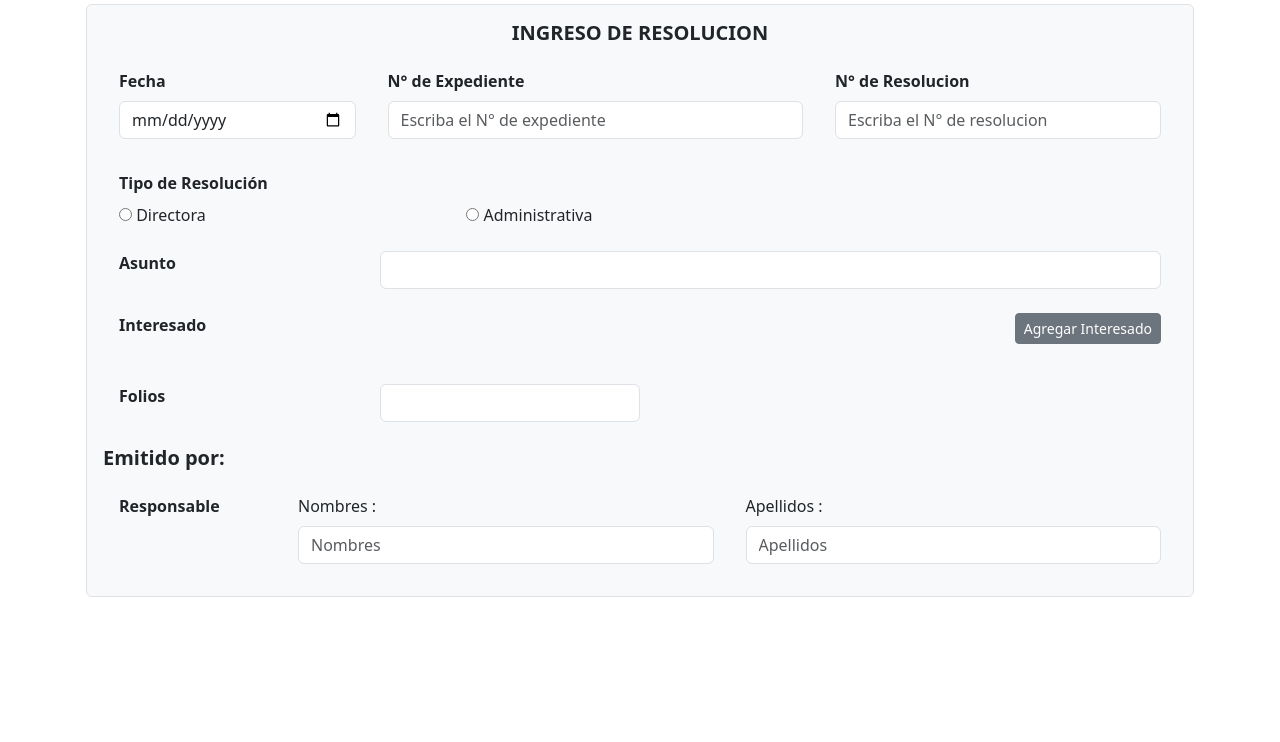
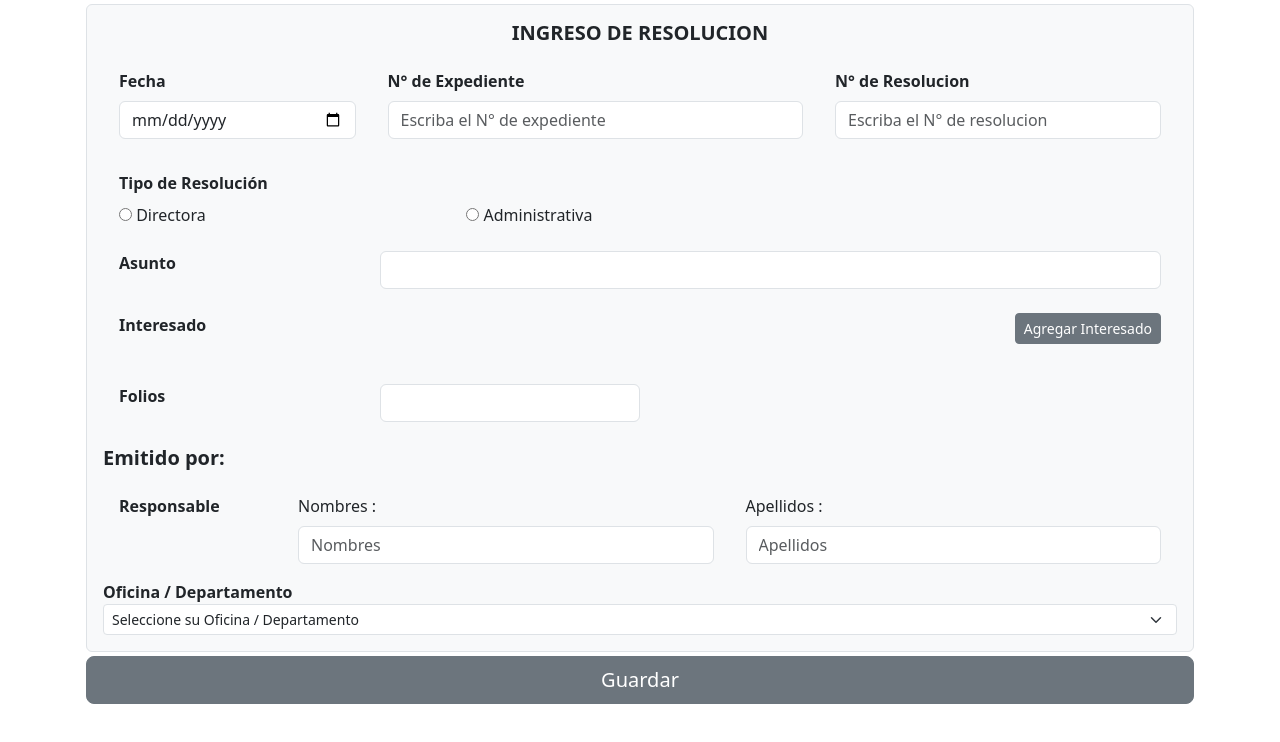
Before and after one commit to AngelyRosario/resolucion, a plain HTML site: page index.html in a window 1280 px wide. Drawn offline with nearby package versions, Linux system fonts and the light colour scheme.

Commit message:
cambios modificados

```diff
--- a/index.html
+++ b/index.html
@@ -105,8 +105,31 @@
                             </div>
                         </div>
                     </div>
+                    <div class="row">
+                        <div class="col-12">
+                            <div class="d-flex flex-wrap">
+                                <h7> <strong>Oficina / Departamento</strong></h7>
+                                <select class="form-select form-select-sm" aria-label=".form-select-sm example">
+                                    <option selected>Seleccione su Oficina / Departamento</option>
+                                    <option value="1">Estadistica</option>
+                                    <option value="2">RRHH</option>
+                                    <option value="3">Informatica</option>
+                                </select>
+
+                            </div>
+                        </div>
+                    </div>
+                </div>
+                <!-- Botones -->
+
+            </div>
+            <div class="container">
+                <div class="row">
+                    <button type="button" class="btn btn-secondary btn-lg btn-block">Guardar</button>
+                    <!-- <button type="button" class="otroBoton1">Cancelar</button> -->
                 </div>
             </div>
+
         </div>
     </div>
     <!-- <div class="container">
```
